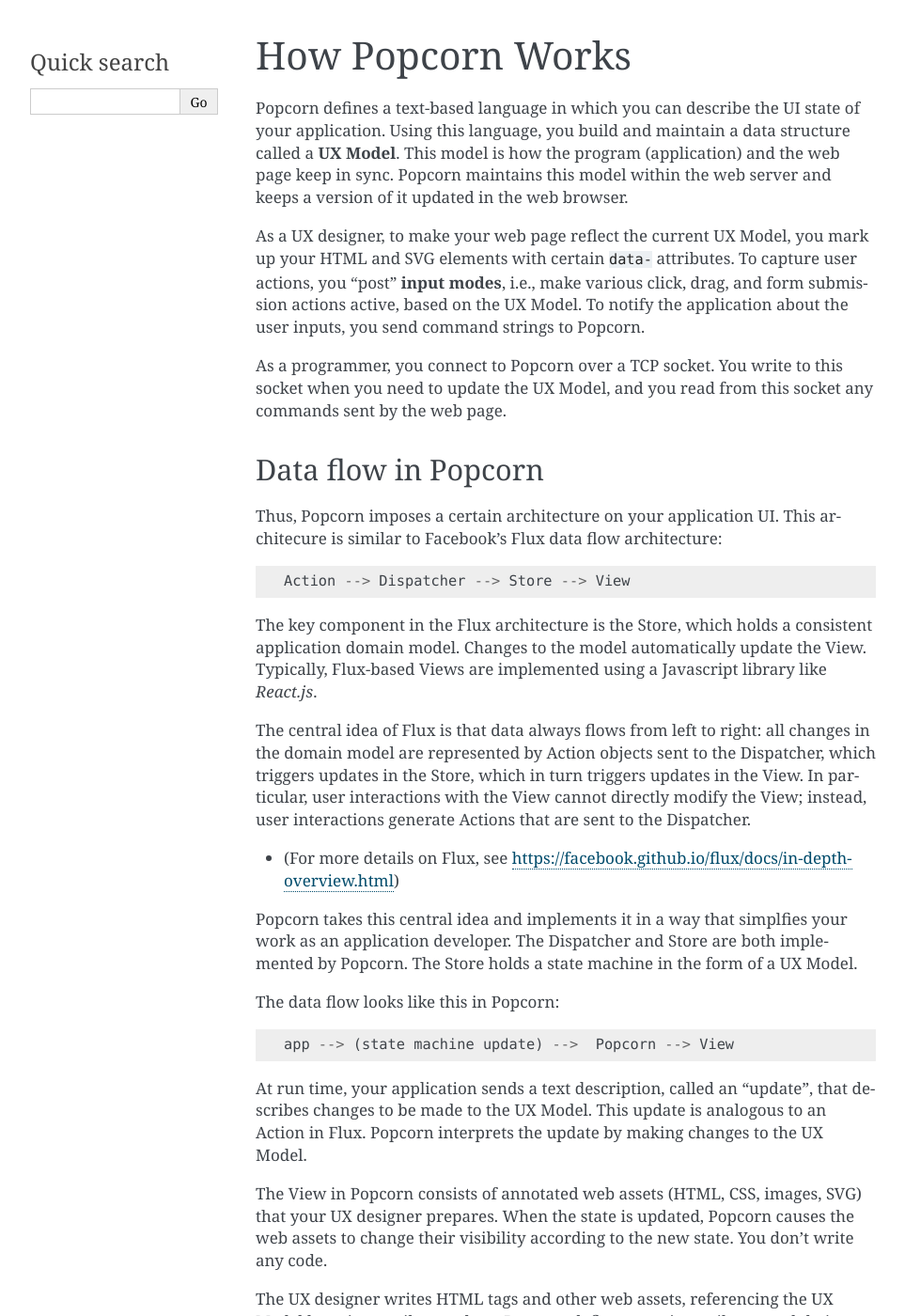
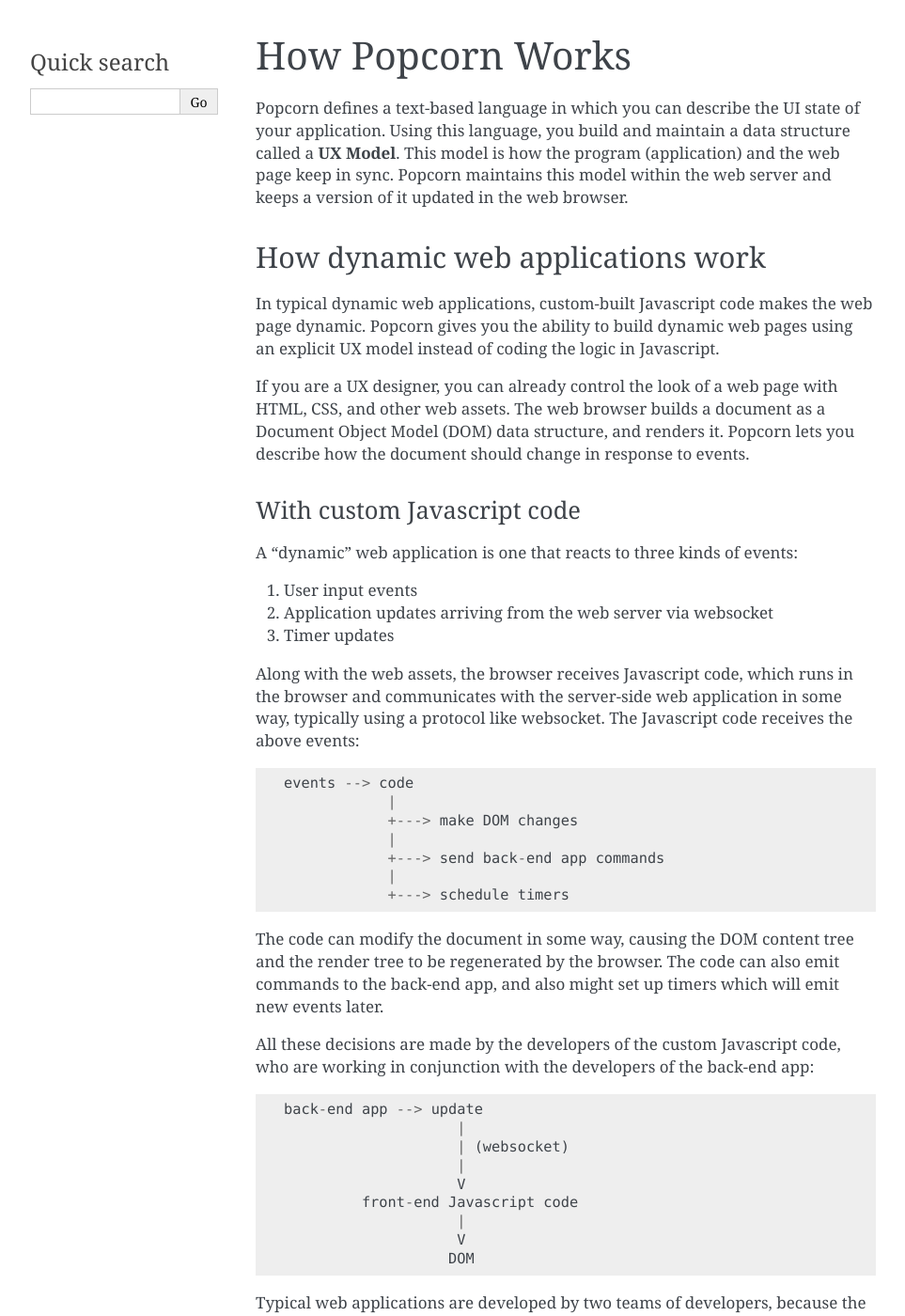
Before and after one commit to sudheerapte/popcornserver, a Sphinx documentation site: the page built from doc/how-popcorn-works.rst, in a window 1280 px wide and 1400 px high. Shown: the whole window at 94% size, without its empty margins (148-1111 px from the left). Built offline with Sphinx 7.4.7, drawn with Linux system fonts in a browser that asks for light colours; some of the changed text lies outside the part shown.

Commit message:
doc: two teams of devs

```diff
--- a/doc/how-popcorn-works.rst
+++ b/doc/how-popcorn-works.rst
@@ -9,16 +9,154 @@
 model within the web server and keeps a version of it updated in the
 web browser.
 
-As a UX designer, to make your web page reflect the current UX Model,
-you mark up your HTML and SVG elements with certain ``data-``
-attributes. To capture user actions, you "post" **input modes**, i.e.,
-make various click, drag, and form submission actions active, based on
-the UX Model. To notify the application about the user inputs, you
-send command strings to Popcorn.
+How dynamic web applications work
+-----------------------------------
+
+In typical dynamic web applications, custom-built Javascript code
+makes the web page dynamic.  Popcorn gives you the ability to build
+dynamic web pages using an explicit UX model instead of coding the
+logic in Javascript.
+
+If you are a UX designer, you can already control the look of a web
+page with HTML, CSS, and other web assets. The web browser builds a
+document as a Document Object Model (DOM) data structure, and renders
+it. Popcorn lets you describe how the document should change in
+response to events.
+
+With custom Javascript code
+^^^^^^^^^^^^^^^^^^^^^^^^^^^^^^^^^^^^^
+
+A "dynamic" web application is one that reacts to three kinds of
+events:
+
+1. User input events
+2. Application updates arriving from the web server via websocket
+3. Timer updates
+
+Along with the web assets, the browser receives Javascript code, which
+runs in the browser and communicates with the server-side web
+application in some way, typically using a protocol like websocket.
+The Javascript code receives the above events::
+
+  events --> code
+              |
+              +---> make DOM changes
+              |
+              +---> send back-end app commands
+              |
+              +---> schedule timers
+
+The code can modify the document in some way, causing the DOM content
+tree and the render tree to be regenerated by the browser. The code
+can also emit commands to the back-end app, and also might set up
+timers which will emit new events later.
+
+All these decisions are made by the developers of the custom
+Javascript code, who are working in conjunction with the developers of
+the back-end app::
+
+     back-end app --> update
+                         |
+                         | (websocket)
+                         |
+                         V
+              front-end Javascript code
+                         |
+                         V
+                        DOM
+
+Typical web applications are developed by two teams of developers,
+because the areas of expertise for programming the front-end and
+back-end application are different. In order to change the application
+behavior, sometimes the two teams need to coordinate changes.
+
+
+With Popcorn
+^^^^^^^^^^^^^
+
+Popcorn maintains a UX model in the browser.  When the UX Model is
+updated, it in turn updates the DOM content::
+
+  events --> UX Model
+                |
+                +--> make DOM changes
+                |
+                +--> send back-end app commands
+                |
+                +--> schedule timers
+
+When you use Popcorn, there is no need to write custom Javascript.
+Instead, you as a UX designer specify the UX model. You also specify
+how the UX Model should change in response to events, what DOM changes
+should be made, which back-end app commands should be sent, and what
+timers should be scheduled.
+
+The architecture of the application is now more formalized.  There are
+no front-end Javascript developers.  You, the UX designer, define the
+behavior of the application and express it in terms of the UX Model
+and its changes. The back-end app developers define the back-end app
+commands, and they also make the back-end app send update events in
+terms of the UX Model::
+
+     back-end app --> update
+                         |
+                         V
+                 server-side UX Model
+                         |
+                         | (websocket events)
+                         V
+                 browser-side UX Model
+                         |
+                         V
+                        DOM
+
+The UX Model and its changes are described using a simple language,
+UXML.  Let us look at each of these types of events and understand how
+to specify changes based on them.
+
+How the UX Model changes
+----------------------------
+
+  ===================  =================================================
+  Event type           How it changes the UX Model
+  ===================  =================================================
+  user input           handler specified by UX designer with input mode
+  app update           update routine supplied by back-end application
+  timer update         timer handler specified by UX designer
+  ===================  =================================================
+
+On user input
+^^^^^^^^^^^^^^
+
+To capture user actions, you "post" **input modes**, i.e., make
+various click, drag, and form submission actions active, based on the
+UX Model.
+
+On app update
+^^^^^^^^^^^^^^^
+
+The back-end app can request changes to the UX Model. It does so by
+sending a UXML update routine.
+
+On timer update
+^^^^^^^^^^^^^^^^
+
+When setting up a timer, you can specify a handler routine that will
+be executed when the timer goes off.
+
+
+How the UX Model causes changes
+--------------------------------
+
+To notify the application about the user inputs, you send
+command strings to Popcorn.
 
 As a programmer, you connect to Popcorn over a TCP socket. You write
 to this socket when you need to update the UX Model, and you read from
 this socket any commands sent by the web page.
+
+*WIP*
+
 
 Data flow in Popcorn
 --------------------
```
